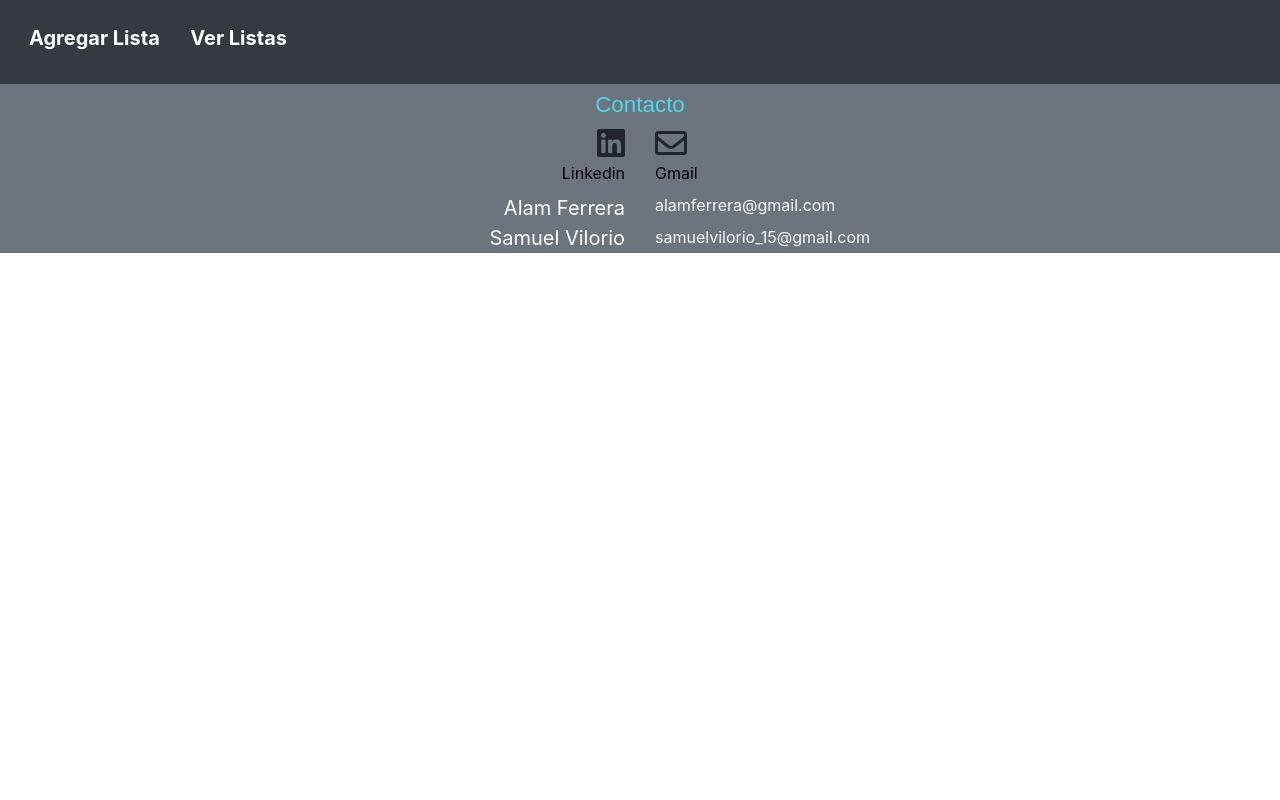
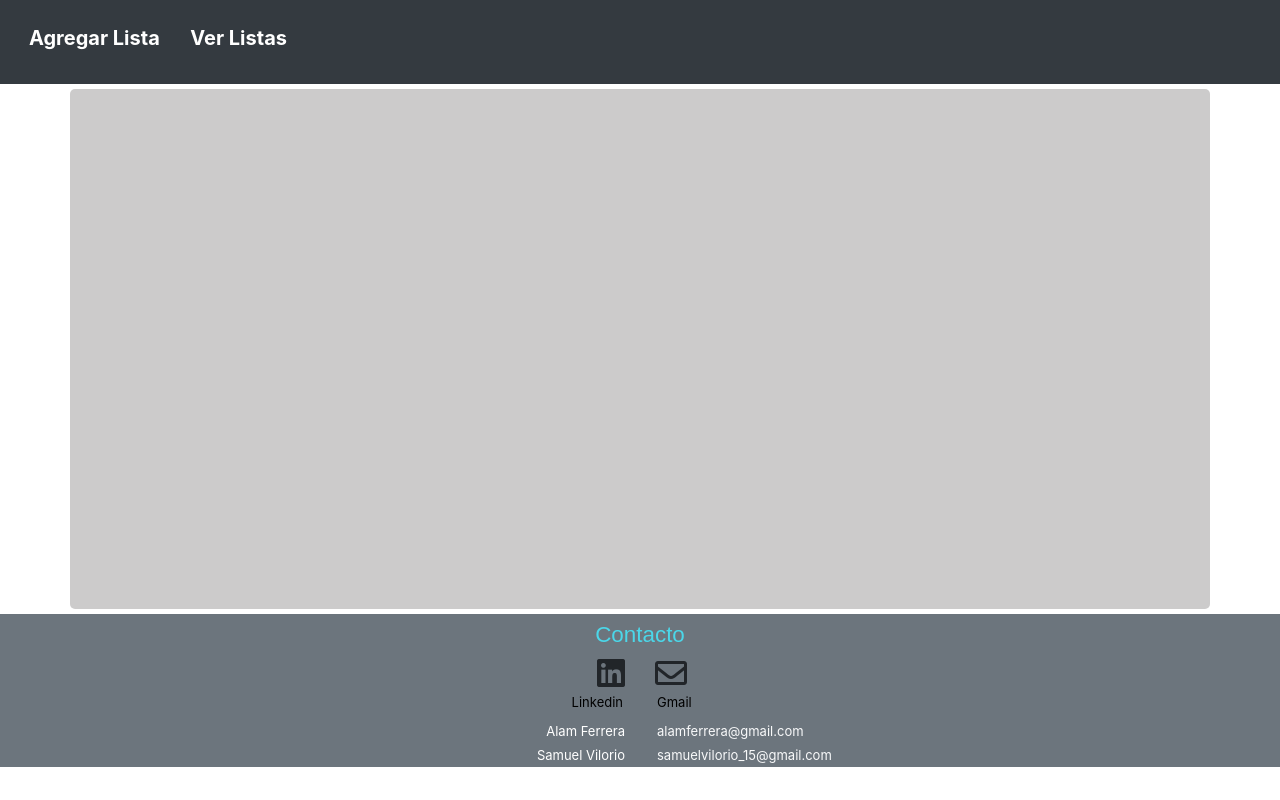
Before and after one commit to SamVilorioA/Done-For, a plain HTML site: page index.html in a window 1280 px wide. Drawn offline with Linux system fonts and the light colour scheme.

Commit message:
Contenedor Agregado

```diff
--- a/index.html
+++ b/index.html
@@ -17,6 +17,7 @@
 
 <body onload="load()">
 
+    <!--NavBar-->
     <nav id="navbar" class="navbar navbar-dark bg-dark sticky-top col-12 p-2">
         <ul class="list-inline ml-2 mt-2">
             <div class="d-inline">
@@ -37,9 +38,25 @@
            <!--<div class="activo"></div> -->
         </ul>
     </nav>
+     <!--End NavBar-->
 
-    <div id="Lists"></div>
+    <!--Main-->
+    <main>
+        <div class="container">
+            <div class="row">
+                <div class="col-12 col-md-12 contenedor">
+                    <div id="Lists"></div>
+                </div>
+                <!--
+                <div class="col-12 col-md-6 bg-primary my-1">
+                    <div id="Lists"></div>
+                </div>-->
+            </div>
+        </div>
+    </main>
+    <!--End Main-->
 
+    <!--Footer-->
     <footer class="footer pt-2 bg-secondary">
         <div class="container">
             <div class="row">
@@ -51,7 +68,7 @@
                     <i class="fab fa-linkedin fa-2x"></i>
                         <span class="d-block">Linkedin</span>
                         <a href="https://www.linkedin.com/in/alam-ferrera-24530b19a/" class="d-inline-block pt-2 nombre">Alam Ferrera</a>
-                        <div class="d-block">
+                        <div class="d-block my-0">
                             <a href="https://www.linkedin.com/in/samuel-vilorio-63628111b/" class="d-inline-block nombre">Samuel Vilorio</a>
                         </div>
 
@@ -61,11 +78,12 @@
                     <i class="far fa-envelope fa-2x"></i>
                     <span class="d-block">Gmail</span>
                     <span class="text-light d-block pt-2">alamferrera@gmail.com</span>
-                    <span class="text-light d-block pt-2">samuelvilorio_15@gmail.com</span>
+                    <span class="text-light d-block">samuelvilorio_15@gmail.com</span>
                 </div>
 
             </div>
         </div>
     </footer>
+    <!--End Footer-->
 </body>
 </html>
--- a/source/CSS/estilos.css
+++ b/source/CSS/estilos.css
@@ -37,10 +37,27 @@
     height: 30px;
 }
 
+/*MAIN STYLES*/
+
+.contenedor{
+    margin-top: 5px;
+    margin-bottom: 5px;
+    border-radius: 5px;
+    width: 100%;
+    height: 65vh;
+    background: rgb(204, 203, 203);
+    text-align: center;
+    color: rgb(168, 168, 168);
+}
+#Lists{
+    text-align: left;
+    /*flex-wrap: wrap;*/
+}
+
+
+
+
 /*FOOTER*/
-footer a{
-    font-size: 20px;
-}
 h3{
     font-family: "montserrat", sans-serif;
     font-size: 1.4em;
@@ -52,6 +69,7 @@ h3{
 }
 .nombre{
     color: #FFFF;
+    font-size: 13px;
 }
 .nombre:hover{
     text-decoration: none;
@@ -63,6 +81,8 @@ h3{
 }
 span{
     color: black;
+    font-size: 13px;
+    padding: 2px;
 }
 /*Share social media
 .share-button{
```
